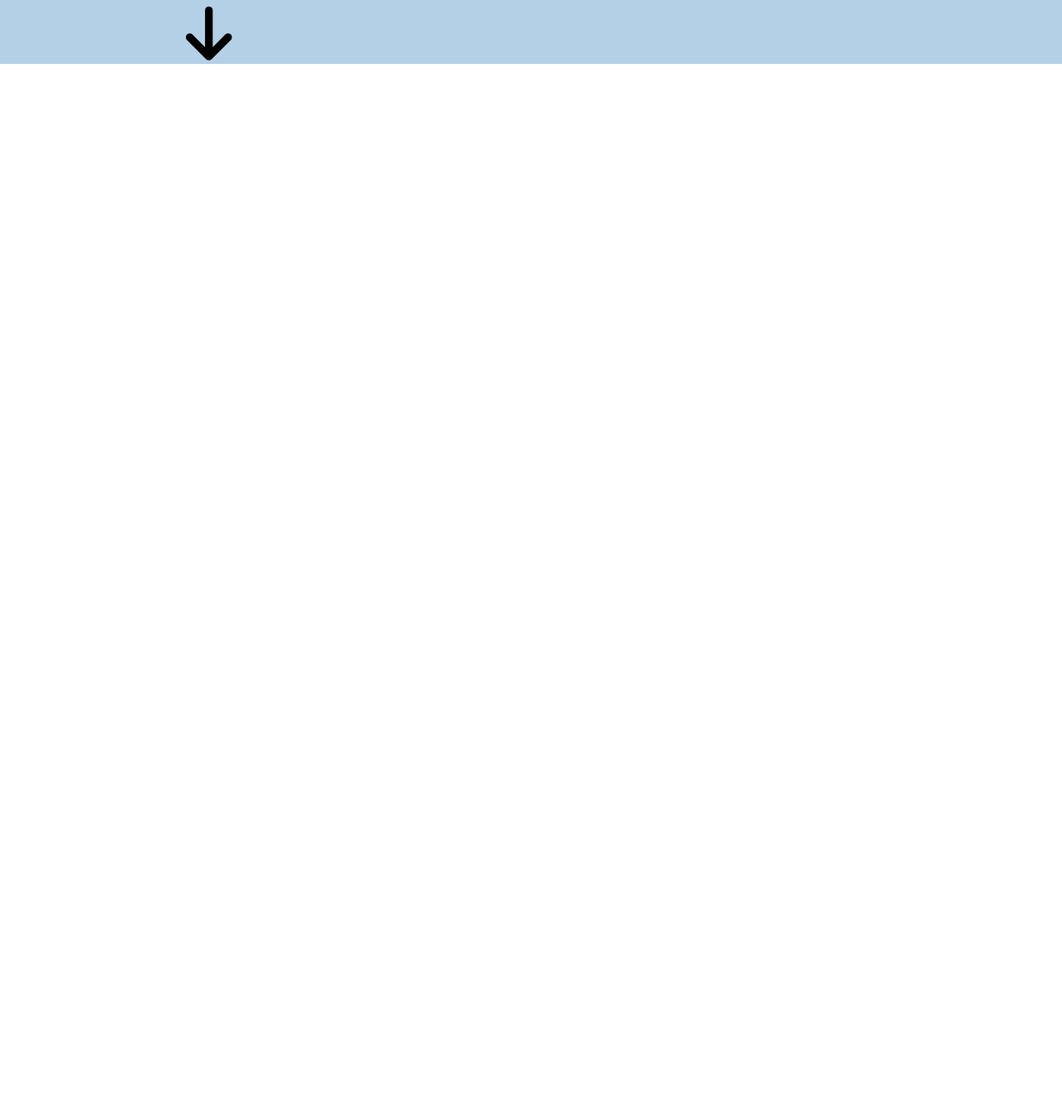
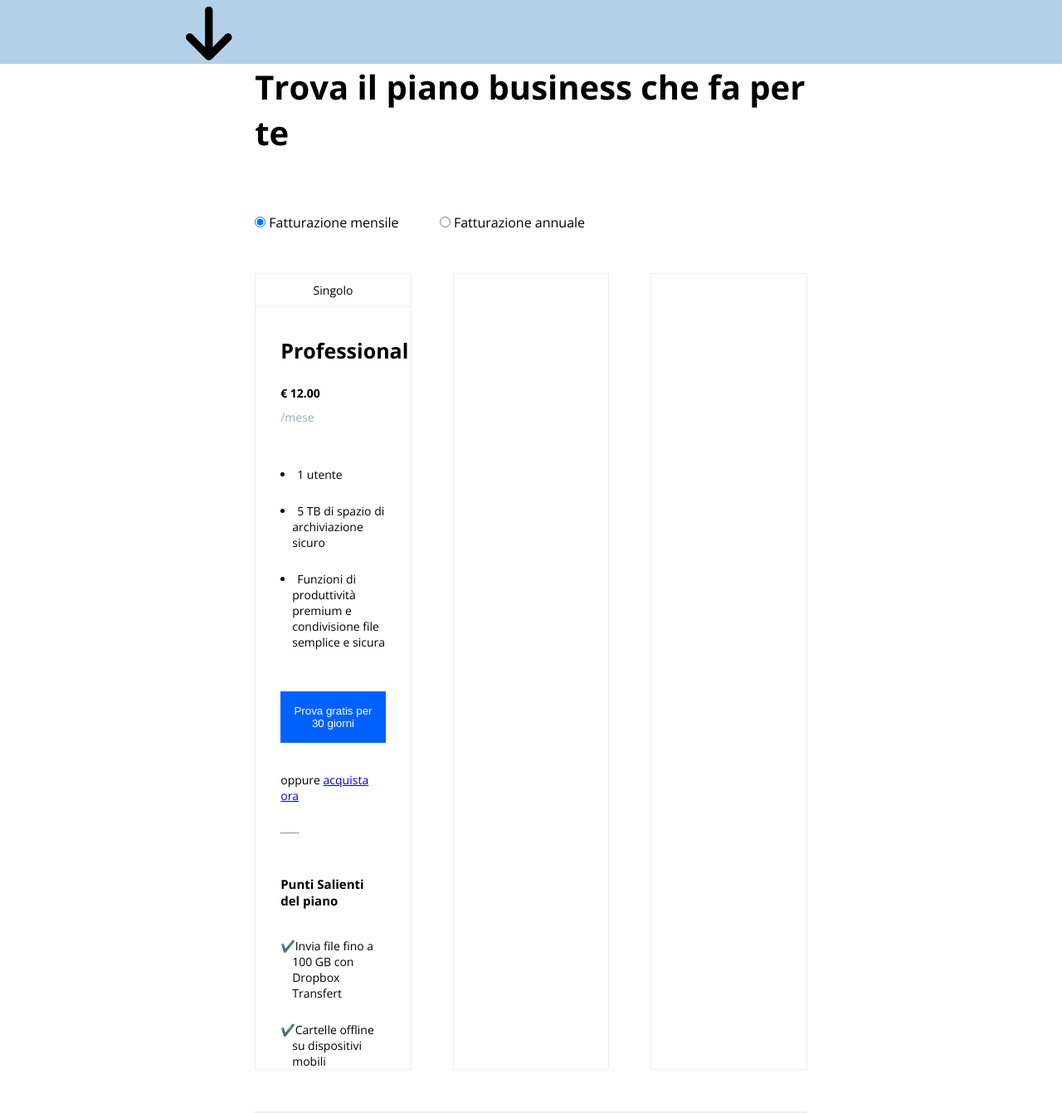
Before and after one commit to massimilianosabatino/htmlcss-dropbox, a plain HTML site: page index.html in a window 1280 px wide. Shown: the part 938-2279 px from the top of the page at 83% size. Before the commit the page ends 1015 px from the top, so only its background shows below. Drawn offline with nearby package versions, Linux system fonts and the light colour scheme.

Commit message:
single tab plans

```diff
--- a/css/style.css
+++ b/css/style.css
@@ -3,6 +3,33 @@
     padding: 0;
     box-sizing: border-box;
 }
+
+/*
+**********
+DEBUG
+**********
+*/
+.debug .col {
+    background-color: red;
+
+}
+
+.debug .margin-reset {
+
+
+}
+
+.debug .flex-container.margin-reset{
+    height: 500px;
+
+}
+
+
+
+
+
+
+
 
 /*
 *  Commons
@@ -11,15 +38,27 @@
     width: 65vw;
     margin: 0 auto;
 }
+
+.container-small {
+    width: 52vw;
+    margin: 0 auto;
+}
+
 .flex-container {
     display: flex;
+}
+
+.margin-reset {
+    margin: 0 -25px;
 }
 
 header nav  ul {
     list-style: none;
 }
 
-
+ul > li {
+    list-style-position: inside;
+}
 
 .btn {
     cursor: pointer;
@@ -38,9 +77,25 @@ header nav  ul {
     width: 70%;
 }
 
+.col {
+    width: calc(100% / 3 - 50px);
+    margin: 50px 25px 0 25px;
+}
+
+.col-wrap {
+    flex-wrap: wrap;
+}
+
 [class^="col-"] > img {
     width: 100%;
 }
+
+.tab-content {
+    padding: 0 30px;
+}
+
+
+
 /*
 *  Typo
 */
@@ -54,8 +109,29 @@ h1 {
     letter-spacing: 8%;
 }
 
+h2 {
+    font-size: 40px;
+    font-weight: 700;
+}
+
+h3 {
+    font-size: 25px;
+    font-weight: 700;
+    margin-bottom: 25px;
+}
+
+h4 {
+    font-size: 15px;
+    font-weight: 700;
+    letter-spacing: -1%;
+    margin-bottom: 35px;
+}
 h1, h2 {
     margin-bottom: 70px;
+}
+
+.tab-content {
+    font-size: 14px;
 }
 
 /*
@@ -63,9 +139,11 @@ h1, h2 {
 */
 header {
 position: fixed;
+z-index: 100;
 width: 100vw;
 top: 0;
 left: 0;
+background-color: #fff;
 box-shadow: 0 0px 1px #939393 ;
 }
 
@@ -138,3 +216,59 @@ header .btn {
     font-size: 74px;
     margin-top: 75px;
 }
+
+/* Piani acquistabili */
+.select-bill label {
+    margin-right: 45px;
+}
+
+.section-bill .flex-container.col-wrap .col {
+    flex-grow: 1;
+    border: 1px solid #ededee;
+}
+
+.category {
+    border-bottom: 1px solid #ededee;
+    text-align: center;
+    font-size: 14px;
+    line-height: 39px;
+    margin-bottom: 35px;
+}
+
+.tab-content > span {
+    display: block;
+    color: #9cadb7;
+    margin-top: 10px;
+}
+
+.tab-feature {
+    margin: 50px 0;
+}
+
+.tab-feature li:not(:last-child) {
+    margin-bottom: 25px;
+}
+
+.tab-content > .btn {
+    width: 100%;
+    margin-bottom: 35px;
+}
+
+.tab-content > hr {
+    margin: 35px 82% 50px 0;
+    color: #939393;
+}
+
+.tab-highlights li:not(:last-child) {
+    margin-bottom: 25px;
+}
+
+.tab-feature li,
+.tab-highlights li {
+    text-indent: -1em;
+    padding-left: 1em;
+}
+
+.tab-highlights li {
+    list-style-type: '✔️';
+}
--- a/index.html
+++ b/index.html
@@ -15,7 +15,7 @@
     <!-- /Font Awesome -->
     <link rel="stylesheet" href="css/style.css">
 </head>
-<body>
+<body class="">
     <!-- Menù di navigazione -->
     <header>
         <nav class="flex-container main-menu">
@@ -40,6 +40,7 @@
     <!-- /Menù di navigazione -->
     <!-- Main sito -->
     <main>
+        <!-- Banner principale -->
         <section class="container-full banner">
             <div class="container-big">
                 <h1>Tutto ciò che ti serve per il lavoro, in un unico posto</h1>
@@ -56,6 +57,46 @@
                 </div>
             </div>
         </section>
+        <!-- /Banner principale -->
+        <!-- Sezione piani tariffari -->
+        <section class="container-small section-bill">
+            <h2>Trova il piano business che fa per te</h2>
+            <div class="select-bill">
+                <input type="radio" id="monthly" name="billing_plan" value="monthly" checked="checked">
+                <label for="monthly">Fatturazione mensile</label>
+                <input type="radio" id="annual" name="billing_plan" value="annual">
+                <label for="annual">Fatturazione annuale</label>
+            </div>
+            <div class="flex-container margin-reset col-wrap">
+                <div class="col">
+                    <div class="category">
+                        Singolo
+                    </div>
+                    <div class="tab-content">
+                        <h3>Professional</h3>
+                        <strong>€ 12.00</strong>
+                        <span class="price-type">/mese</span>
+                        <ul class="tab-feature">
+                            <li>1 utente</li>
+                            <li>5 TB di spazio di archiviazione sicuro</li>
+                            <li>Funzioni di produttività premium e condivisione file semplice e sicura</li>
+                        </ul>
+                        <button class="btn">Prova gratis per 30 giorni</button>
+                        <p>oppure <a href="@">acquista ora</a></p>
+                        <hr>
+                        <h4>Punti Salienti del piano</h4>
+                        <ul class="tab-highlights">
+                            <li>Invia file fino a 100 GB con Dropbox Transfert</li>
+                            <li>Cartelle offline su dispositivi mobili</li>
+                        </ul>
+                    </div>
+                </div>
+                <div class="col"></div>
+                <div class="col"></div>
+                <div class="col"></div>
+            </div>
+
+        </section>
     </main>
     <!-- /Main sito -->
     <!-- Footer -->
```
